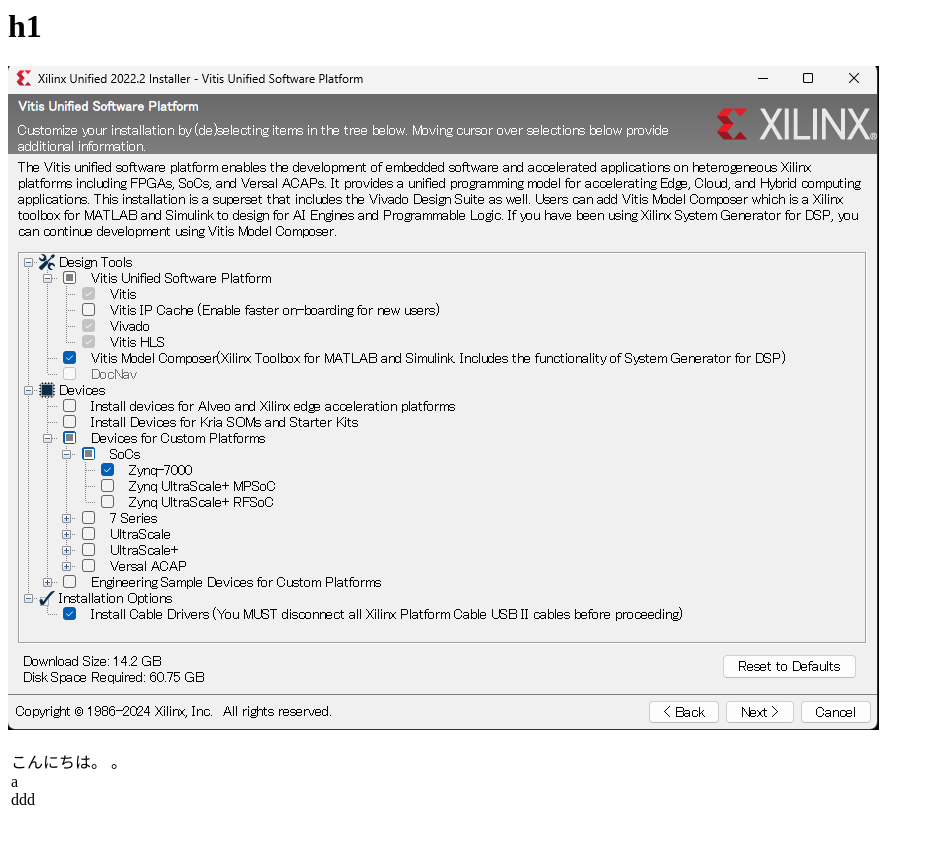
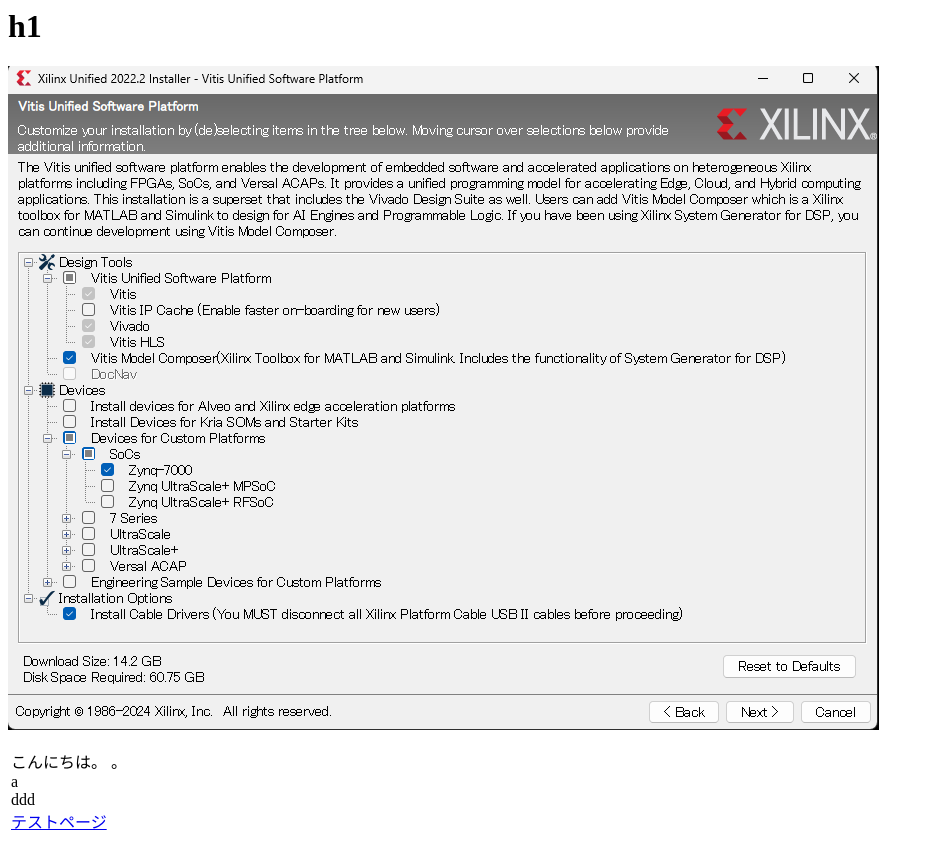
Before and after one commit to chickenatama/chickenatama.github.io, a plain HTML site: page index.html in a window 1280 px wide. Shown: the whole page, without its empty margins (0-934 px from the left). Before the commit the page ends 828 px from the top, so only its background shows below. Drawn offline with Linux system fonts and the light colour scheme.

Commit message:
Update index.html

```diff
--- a/index.html
+++ b/index.html
@@ -11,6 +11,8 @@
 。<BR>
 a<BR>
 ddd<BR>
-</TD></TR></TABLE>
+<a href="/memo/test.html">テストページ</a>
+</TD></TR>
+</TABLE>
 </BODY>
 </HTML>
```
